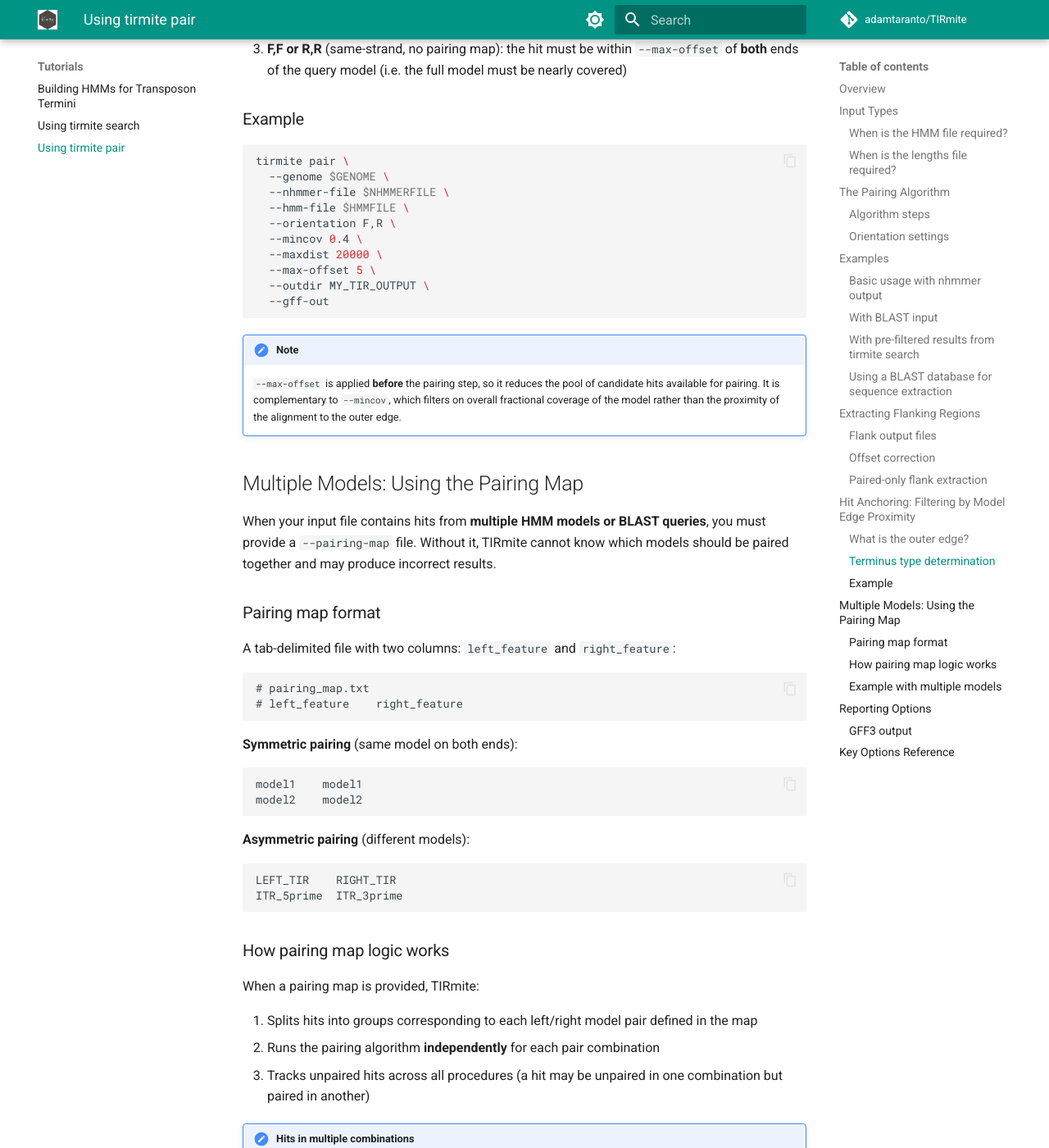
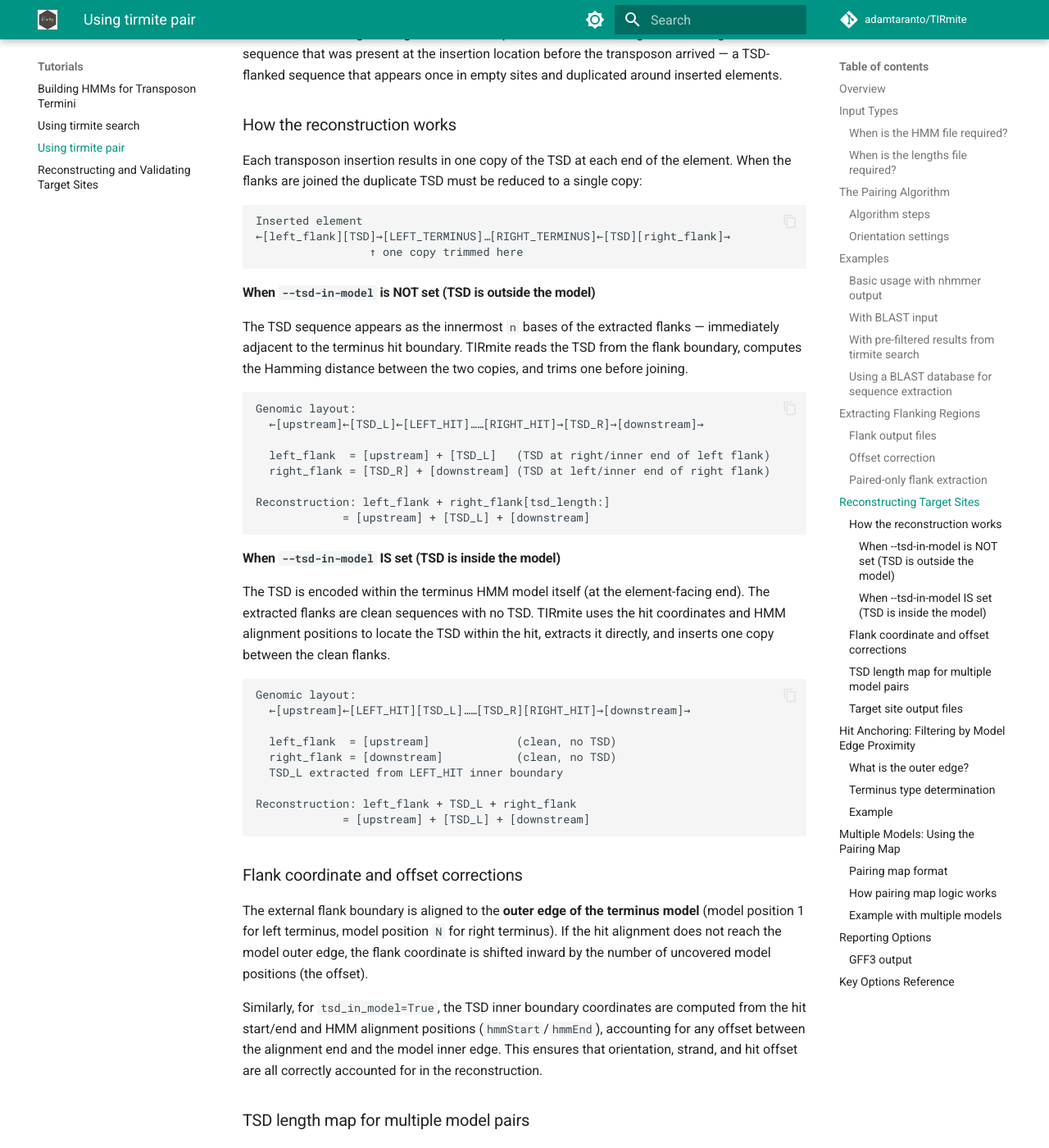
Before and after one commit to Adamtaranto/TIRmite, an MkDocs documentation site: the page built from docs/tutorials/tirmite-pair.md, in a window 1280 px wide and 1400 px high, scrolled down 11120 px. Shown: the whole window at 82% size. Built offline with MkDocs 1.6.1 and Material for MkDocs 9.7.7, drawn with Linux system fonts in a browser that asks for light colours; comment, search, counter and statistics services are not loaded; some of the changed text lies outside the part shown.

Commit message:
Fix tsd_in_model=True reconstruction, add compute_inner_tsd_coordinates, tutorials, simplify README
- Add compute_inner_tsd_coordinates() to correctly locate TSD within hit
  boundaries for tsd_in_model=True case (all 4 strand×terminus combinations)
- Fix writeTargetSites(): for tsd_in_model=True, extract TSD from hit inner
  boundary (not from flank), then join clean_left_flank + TSD + clean_right_flank
- Update reconstruct_target_site() docstring to clarify tsd_in_model semantics
- Add 10 new tests for compute_inner_tsd_coordinates (276 total, all pass)
- Create docs/tutorials/tirmite-validate.md with full pair→validate tutorial,
  mermaid flowcharts, and options reference
- Update docs/tutorials/tirmite-pair.md: updated overview flowchart with TSD
  reconstruction decision branches, new 'Reconstructing Target Sites' section
  explaining both TSD-in-flank and TSD-in-model layouts with coordinate
  correction details
- Simplify README.md: replace verbose examples with tutorial links and concise
  quick-start; update help text to show new validate subcommand
- Update mkdocs.yml nav to include validate tutorial

Agent-Logs-Url: https://github.com/Adamtaranto/TIRmite/sessions/baa232a5-99b6-4fe1-b937-f6c54427dddd

Co-authored-by: Adamtaranto <2160099+Adamtaranto@users.noreply.github.com>

````diff
--- a/docs/tutorials/tirmite-pair.md
+++ b/docs/tutorials/tirmite-pair.md
@@ -1,6 +1,6 @@
 # Using tirmite pair
 
-`tirmite pair` takes precomputed nhmmer or BLAST search results and applies the TIRmite pairing algorithm to identify valid transposon termini pairs. It outputs paired elements, hit sequences, and GFF3 annotations.
+`tirmite pair` takes precomputed nhmmer or BLAST search results and applies the TIRmite pairing algorithm to identify valid transposon termini pairs. It outputs paired elements, hit sequences, and GFF3 annotations. When `--flank-len` is set, flanking sequences are extracted and, optionally, the original **target site** can be reconstructed.
 
 ## Overview
 
@@ -20,7 +20,14 @@ flowchart TD
     H --> I{--flank-len\nset?}
     I -->|Yes| J[Extract external flanking\nsequences per terminus]
     I -->|No| K[Done]
-    J --> K
+    J --> L{--tsd-length or\n--tsd-length-map set?}
+    L -->|No| K
+    L -->|Yes| M{--tsd-in-model?}
+    M -->|No\nTSD is in flank| N[Trim TSD from\nflank boundary]
+    M -->|Yes\nTSD is in hit| O[Extract TSD from\nhit inner boundary]
+    N --> P[Write target_sites.fasta\nand interleaved_flanks.fasta]
+    O --> P
+    P --> K
 ```
 
 ## Input Types
@@ -258,6 +265,107 @@ tirmite pair \
 !!! tip
     Even without `--flank-paired-only`, the `_paired_left_flank_` and `_paired_right_flank_` files are **always** written for paired hits only when `--flank-len` is set. The `--flank-paired-only` flag additionally suppresses the `_left_flank_` and `_right_flank_` all-hits files.
 
+## Reconstructing Target Sites
+
+When `--flank-len` is set together with `--tsd-length` (or `--tsd-length-map`), TIRmite reconstructs the original **target site** for each paired element. The target site is the genomic sequence that was present at the insertion location before the transposon arrived — a TSD-flanked sequence that appears once in empty sites and duplicated around inserted elements.
+
+### How the reconstruction works
+
+Each transposon insertion results in one copy of the TSD at each end of the element. When the flanks are joined the duplicate TSD must be reduced to a single copy:
+
+```
+Inserted element
+←[left_flank][TSD]→[LEFT_TERMINUS]…[RIGHT_TERMINUS]←[TSD][right_flank]→
+                 ↑ one copy trimmed here
+```
+
+#### When `--tsd-in-model` is NOT set (TSD is outside the model)
+
+The TSD sequence appears as the innermost `n` bases of the extracted flanks — immediately adjacent to the terminus hit boundary. TIRmite reads the TSD from the flank boundary, computes the Hamming distance between the two copies, and trims one before joining.
+
+```
+Genomic layout:
+  ←[upstream]←[TSD_L]←[LEFT_HIT]……[RIGHT_HIT]→[TSD_R]→[downstream]→
+
+  left_flank  = [upstream] + [TSD_L]   (TSD at right/inner end of left flank)
+  right_flank = [TSD_R] + [downstream] (TSD at left/inner end of right flank)
+
+Reconstruction: left_flank + right_flank[tsd_length:]
+             = [upstream] + [TSD_L] + [downstream]
+```
+
+#### When `--tsd-in-model` IS set (TSD is inside the model)
+
+The TSD is encoded within the terminus HMM model itself (at the element-facing end). The extracted flanks are clean sequences with no TSD. TIRmite uses the hit coordinates and HMM alignment positions to locate the TSD within the hit, extracts it directly, and inserts one copy between the clean flanks.
+
+```
+Genomic layout:
+  ←[upstream]←[LEFT_HIT][TSD_L]……[TSD_R][RIGHT_HIT]→[downstream]→
+
+  left_flank  = [upstream]             (clean, no TSD)
+  right_flank = [downstream]           (clean, no TSD)
+  TSD_L extracted from LEFT_HIT inner boundary
+
+Reconstruction: left_flank + TSD_L + right_flank
+             = [upstream] + [TSD_L] + [downstream]
+```
+
+### Flank coordinate and offset corrections
+
+The external flank boundary is aligned to the **outer edge of the terminus model** (model position 1 for left terminus, model position `N` for right terminus). If the hit alignment does not reach the model outer edge, the flank coordinate is shifted inward by the number of uncovered model positions (the offset).
+
+Similarly, for `tsd_in_model=True`, the TSD inner boundary coordinates are computed from the hit start/end and HMM alignment positions (`hmmStart`/`hmmEnd`), accounting for any offset between the alignment end and the model inner edge. This ensures that orientation, strand, and hit offset are all correctly accounted for in the reconstruction.
+
+### TSD length map for multiple model pairs
+
+When processing hits from multiple models via `--pairing-map`, use `--tsd-length-map` instead of a single `--tsd-length`. The map is a three-column TSV file:
+
+```
+# tsd_lengths.tsv
+# left_model    right_model    tsd_length
+LEFT_TIR        RIGHT_TIR      8
+ITR_5prime      ITR_3prime     5
+```
+
+```bash
+tirmite pair \
+  --genome $GENOME \
+  --nhmmer-file multi_model_hits.tab \
+  --lengths-file model_lengths.txt \
+  --pairing-map pairing_map.txt \
+  --orientation F,R \
+  --mincov 0.4 \
+  --maxdist 20000 \
+  --flank-len 30 \
+  --tsd-length-map tsd_lengths.tsv \
+  --outdir OUTPUT \
+  --gff-out
+```
+
+### Target site output files
+
+| File | Contents |
+|------|----------|
+| `{prefix}target_sites.fasta` | One reconstructed target site per paired element |
+| `{prefix}interleaved_flanks.fasta` | Gap-padded left/right flank pairs showing TSD position |
+
+FASTA headers in `target_sites.fasta` include metadata tags:
+
+| Tag | Description |
+|-----|-------------|
+| `flank_len` | Extracted flank length (bp) |
+| `tsd_len` | User-specified TSD length |
+| `tsd_in_model` | Whether TSD is inside the terminus model |
+| `left_model` / `right_model` | Names of terminus models for this pair |
+| `contig` | Sequence ID in the target genome |
+| `left_flank_hit` | Strand and hit coordinates for the left terminus |
+| `right_flank_hit` | Strand and hit coordinates for the right terminus |
+| `tsd_hamming` | Hamming distance between left and right TSD copies |
+| `left_tsd` / `right_tsd` | TSD sequences (when > 0 bp) |
+
+!!! note "Next step: validation"
+    Use the `target_sites.fasta` output as input to [`tirmite validate`](tirmite-validate.md) to search a reference genome for matching empty insertion sites and independently confirm the TSD length.
+
 ## Hit Anchoring: Filtering by Model Edge Proximity
 
 The `--max-offset` flag filters out hits whose alignment does not reach close enough to the **outer edge** of the query model. This removes spurious interior fragment hits that are unlikely to represent true element termini.
@@ -415,6 +523,9 @@ tirmite pair \
 | `--flank-len` | Length of external flanking region to extract per terminus (bp) |
 | `--flank-max-offset` | Skip flank extraction for hits where offset from outer model edge exceeds this value |
 | `--flank-paired-only` | Only extract flanks for hits that form a valid pair |
+| `--tsd-length` | TSD/DR length for target site reconstruction (requires `--flank-len`) |
+| `--tsd-length-map` | Per-model-pair TSD length map (TSV: left_model, right_model, tsd_length) |
+| `--tsd-in-model` | The TSD is encoded at the inner end of the terminus HMM model |
 | `--report` | Reporting mode: `all`, `paired`, or `unpaired` |
 | `--gff-out` | Write GFF3 annotation file |
 | `--logfile` | Write log to file |
--- a/mkdocs.yml
+++ b/mkdocs.yml
@@ -68,6 +68,7 @@ nav:
       - Building HMMs for Transposon Termini: tutorials/building-hmms.md
       - Using tirmite search: tutorials/tirmite-search.md
       - Using tirmite pair: tutorials/tirmite-pair.md
+      - Reconstructing and Validating Target Sites: tutorials/tirmite-validate.md
 
 extra:
   social:
````
Also changed, not shown: README.md (+51 -124 lines), docs/tutorials/tirmite-validate.md (added, +348 -0 lines), 2 other files.
